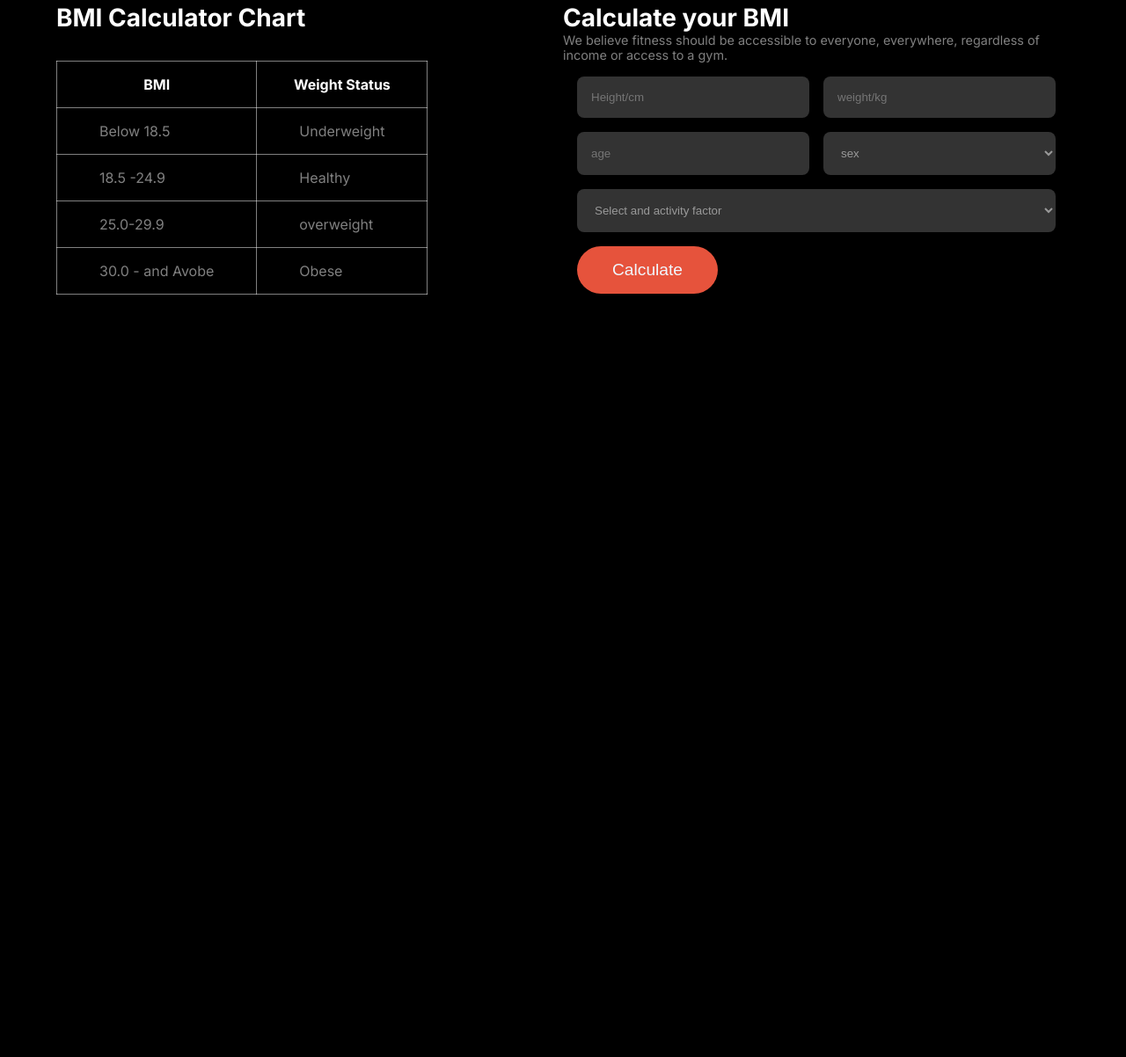
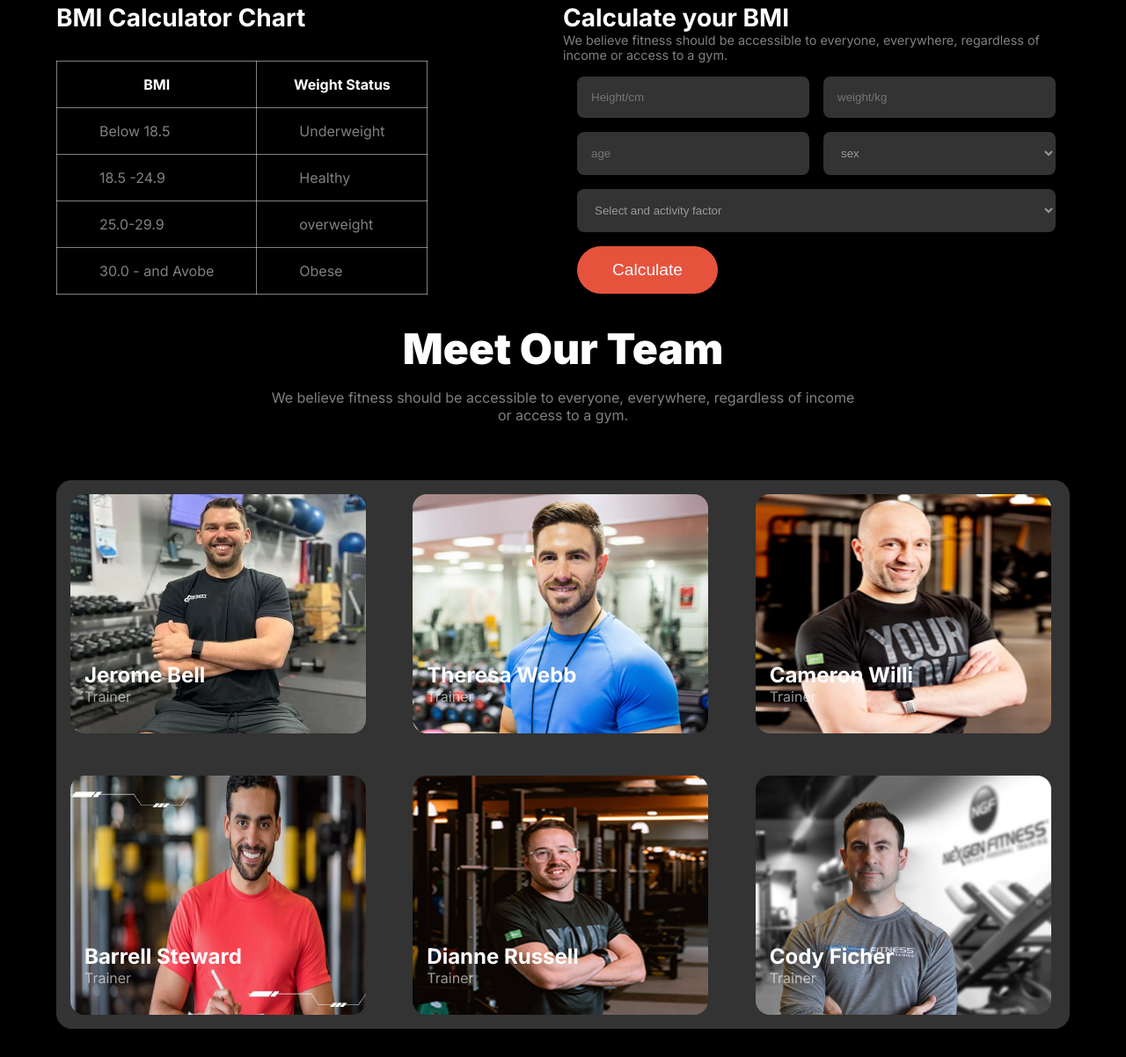
Before and after one commit to Md-Azad/Fitness-center, a plain HTML site: page index.html in a window 1280 px wide. Shown: the part 2424-3626 px from the top of the page at 88% size. Before the commit the page ends 2791 px from the top, so only its background shows below. Drawn offline with Linux system fonts and the light colour scheme; a web font is replaced by a local one.

Commit message:
meet team section done with mobile responsiveness

```diff
--- a/index.html
+++ b/index.html
@@ -203,22 +203,75 @@
               </p>
             </div>
             <div class="bmi-inputs">
-              <input type="text" placeholder="Height/cm">
-              <input type="text" placeholder="weight/kg">
-              <input type="text" placeholder="age">
-              <select name="sex" id="sex" >
+              <input type="text" placeholder="Height/cm" />
+              <input type="text" placeholder="weight/kg" />
+              <input type="text" placeholder="age" />
+              <select name="sex" id="sex">
                 <option value="">sex</option>
                 <option value="male">Male</option>
                 <option value="female">Female</option>
               </select>
-              <select name="activity" id="activity" >
+              <select name="activity" id="activity">
                 <option value="">Select and activity factor</option>
                 <option value="male">Running</option>
                 <option value="female">Cyclining</option>
               </select>
-
             </div>
             <button class="btn-primary">Calculate</button>
+          </div>
+        </div>
+      </div>
+
+      <div class="team-container">
+        <div class="meet-info">
+          <h class="meet-title">Meet Our Team</h>
+          <p class="training-subtitle">
+            We believe fitness should be accessible to everyone, everywhere,
+            regardless of income <span><br /></span>or access to a gym.
+          </p>
+        </div>
+        <div class="team-member">
+          <div class="team-img">
+            <div class="trainer-description">
+              <h1>Jerome Bell</h1>
+              <p>Trainer</p>
+            </div>
+            <img src="./images/trainer1.png" alt="" />
+          </div>
+          <div class="team-img">
+            <div class="trainer-description">
+              <h1>Theresa Webb</h1>
+              <p>Trainer</p>
+            </div>
+            <img src="./images/trainer2.png" alt="" />
+          </div>
+          <div class="team-img">
+            <div class="trainer-description">
+              <h1>Cameron Willi</h1>
+            <p>Trainer</p>
+            </div>
+            <img src="./images/trainer3.png" alt="" />
+          </div>
+          <div class="team-img">
+            <div class="trainer-description">
+              <h1>Barrell Steward</h1>
+            <p>Trainer</p>
+            </div>
+            <img src="./images/trainer4.png" alt="" />
+          </div>
+          <div class="team-img">
+            <div class="trainer-description">
+              <h1>Dianne Russell</h1>
+            <p>Trainer</p>
+            </div>
+            <img src="./images/trainer5.png" alt="" />
+          </div>
+          <div class="team-img">
+            <div class="trainer-description">
+              <h1>Cody Ficher</h1>
+            <p>Trainer</p>
+            </div>
+            <img src="./images/trainer6.png" alt="" />
           </div>
         </div>
       </div>
--- a/styles/styles.css
+++ b/styles/styles.css
@@ -283,8 +283,6 @@
   width: 90%;
   margin: 0 auto;
   margin-bottom: 2rem;
-
-
 }
 
 .training-info{
@@ -496,6 +494,60 @@
     border-radius: 0.5rem;
   }
 /* BMI section ends here */
+
+/* Team section's style starts here */
+
+.team-container{
+  width: 90%;
+  margin: 0 auto;
+  margin-bottom: 2rem;
+}
+
+.meet-info{
+  text-align: center;
+}
+
+.meet-title{
+  color:white;
+  font-size: 3rem;
+  font-weight: 900;
+}
+.team-member{
+  display: grid;
+  grid-template-columns: repeat(3,1fr);
+  gap: 1rem;
+  border-radius: 1.1rem;
+  background: rgba(255, 255, 255, 0.2);
+
+}
+.team-img{
+  width: 90%;
+  height: 17rem;
+  margin: 1rem;
+  position: relative;
+
+}
+.team-member img{
+  width: 100%;
+  height: 100%;
+  object-fit:fill;
+  border-radius: 1rem;
+}
+.trainer-description{
+  color: white;
+  position: absolute;
+  bottom: 2rem;
+  left: 1rem;
+}
+
+.trainer-description p{
+  color:rgba(255, 255, 255, 0.6);
+}
+.trainer-description h1{
+  font-size: 1.5rem;
+}
+
+/* Team section's style ends here */
 
 
 
@@ -734,9 +786,17 @@
     margin-left: 0;
     padding: 1rem 6rem;
 
+  }
+  /* Bmi section's responsiveness ends here */
+
+  /* Team's responsiveness starts here */
+
+  .team-member{
+    display: grid;
+    grid-template-columns: repeat(1,1fr);
+
 
   }
-  /* Bmi section's responsiveness ends here */
 
 
 
```
